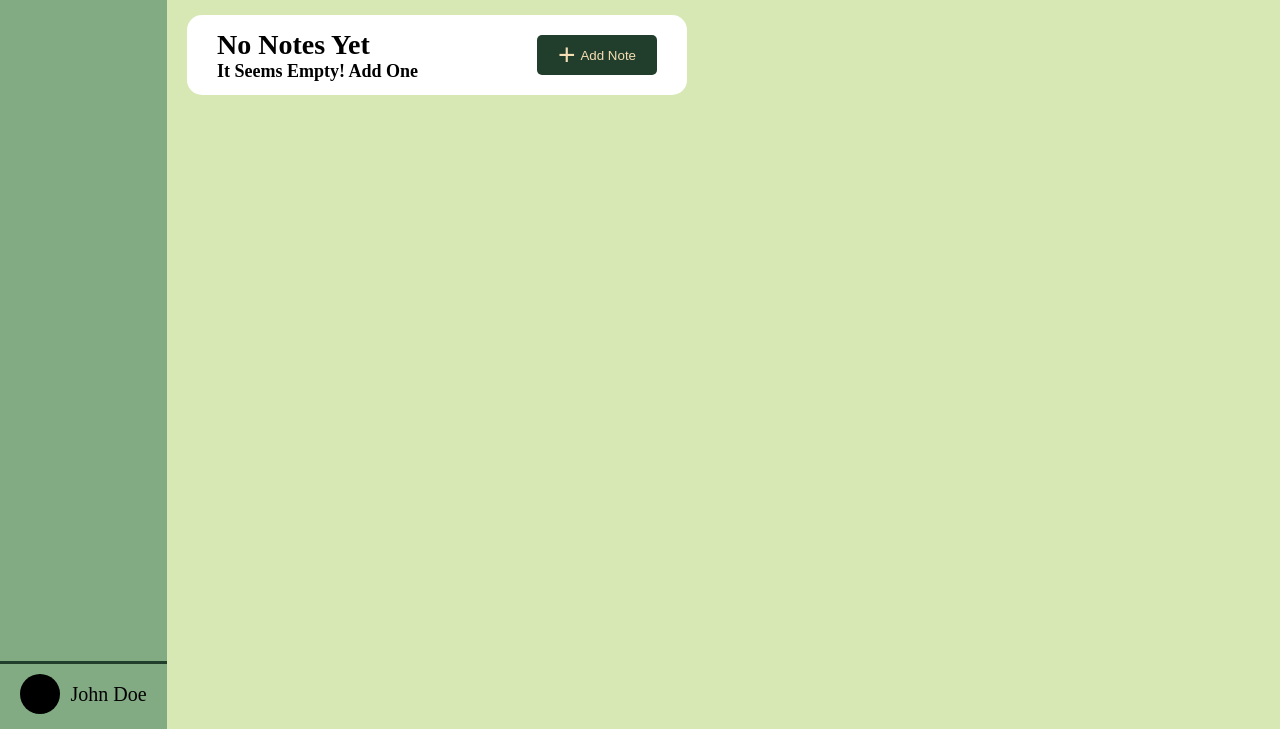
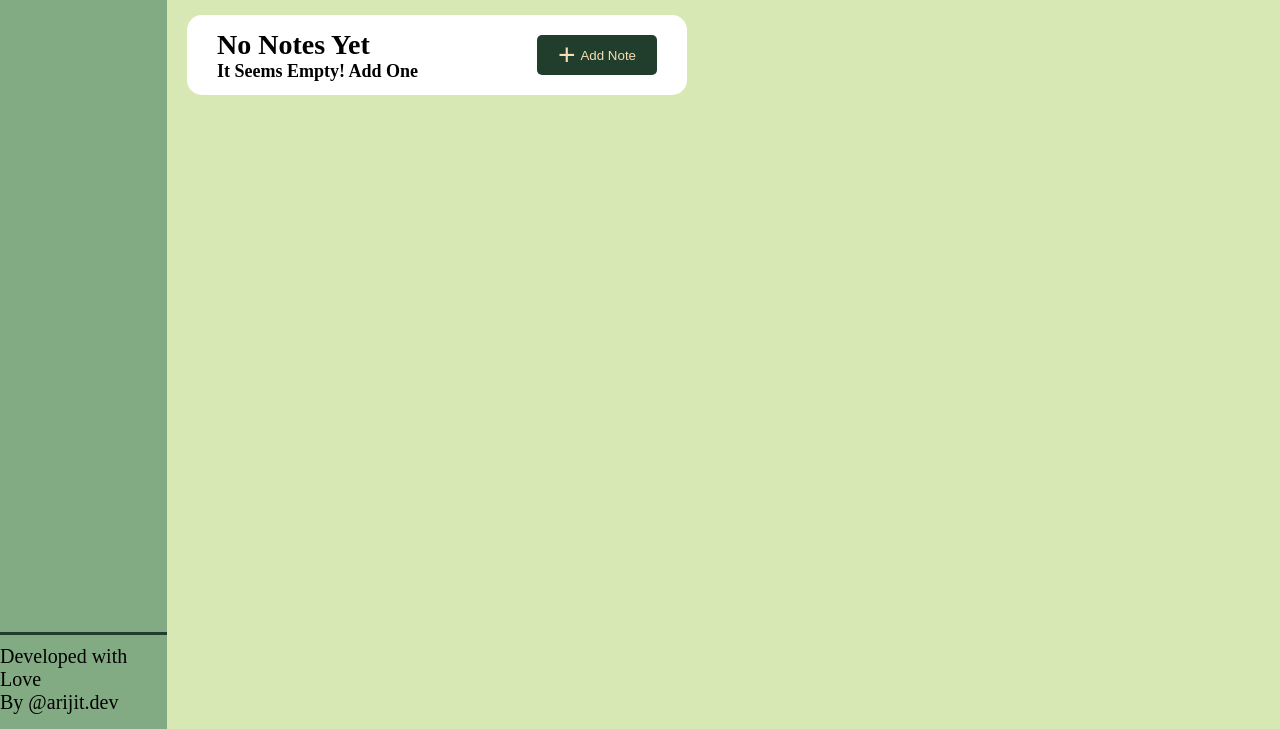
Before and after one commit to SyntaxHill/jsNotesApp, a plain HTML site: page template/index.html in a window 1280 px wide. Shown: the part 71-800 px from the top of the page. Drawn offline with Linux system fonts and the light colour scheme.

Commit message:
Fix init

```diff
--- a/template/index.html
+++ b/template/index.html
@@ -17,8 +17,8 @@
 		</div>
 
 		<div class="profileShow">
-			<div id="profileImage" class="profileImage"></div>
-			<h3 id="profileName">John Doe</h3>
+			<!-- <div id="profileImage" class="profileImage"></div> -->
+			<h3 id="profileName">Developed with Love <br> By @arijit.dev</h3>
 		</div>
 	</aside>
 
```
